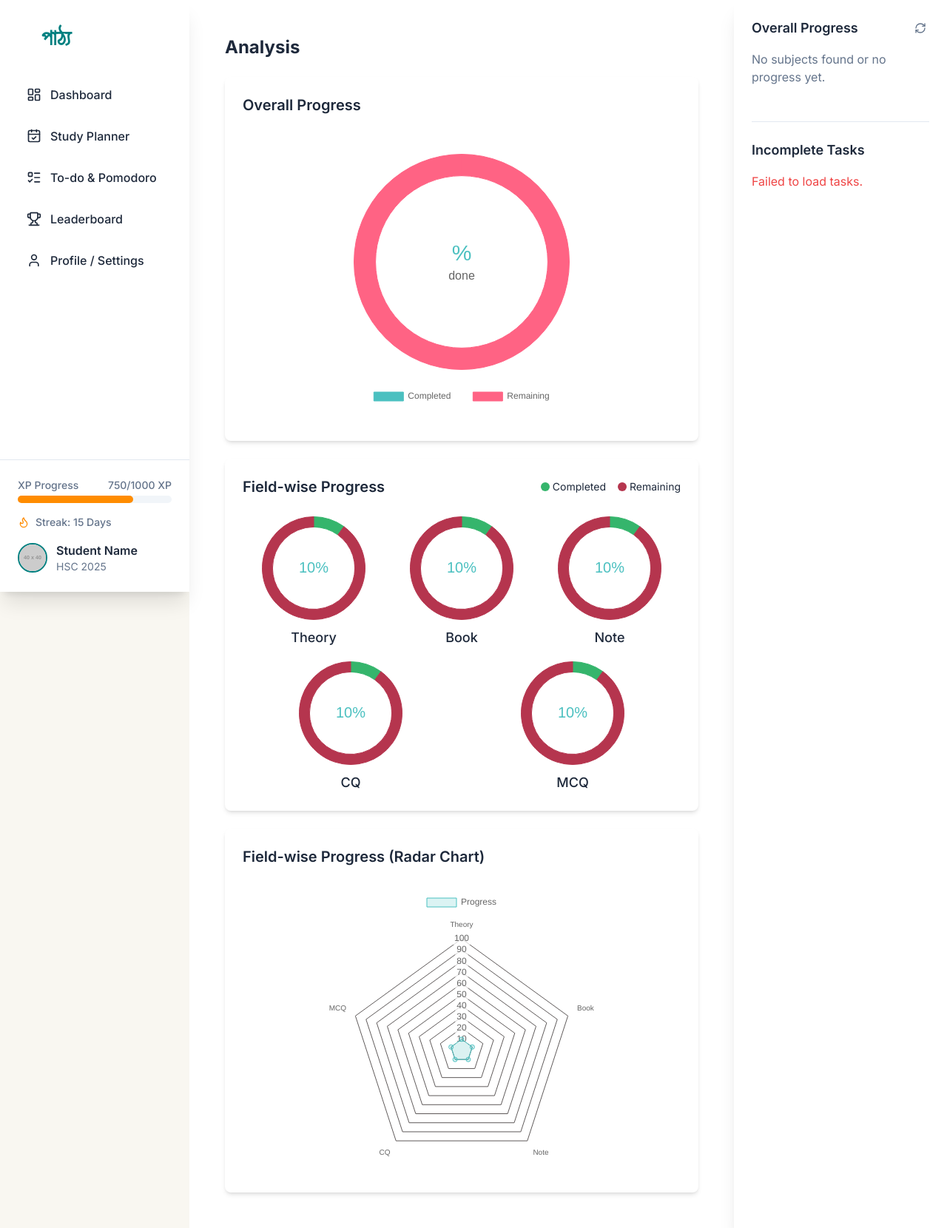
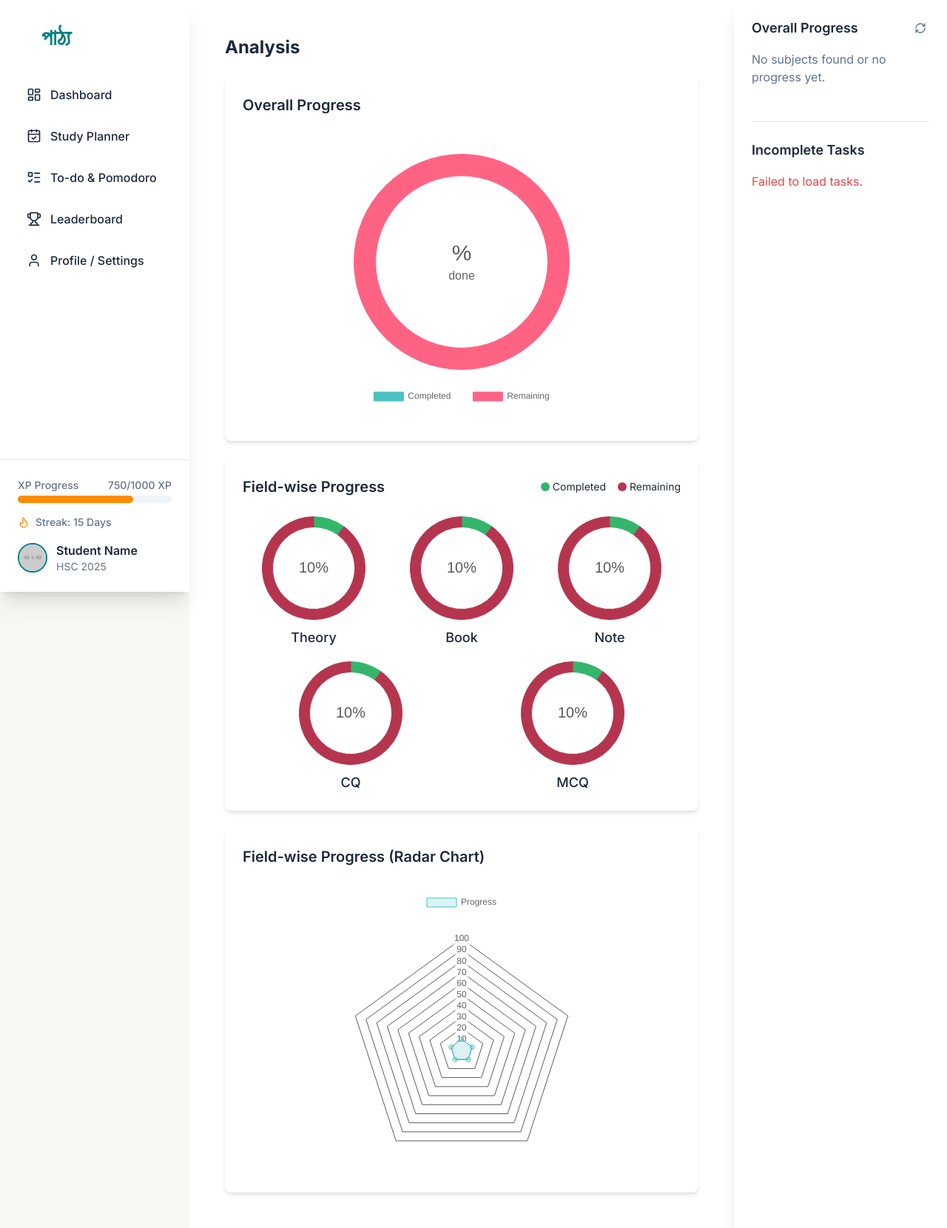
Before and after one commit to tahfimism/pattho, a Django app: template pattho/users/templates/users/analysis.html in a window 1280 px wide. Shown: the whole page at 74% size. Run offline with Django 3.2, Linux system fonts and the light colour scheme; the template is opened without the code that fills it: most values are stand-ins (such as "Sample title", 1, 10 or a date in 2020); grey boxes labelled with a size stand in for pictures from a placeholder-image service; some libraries are stand-ins or nearby versions; some web fonts are replaced.

Commit message:
radar labels white

```diff
--- a/pattho/users/templates/users/analysis.html
+++ b/pattho/users/templates/users/analysis.html
@@ -80,7 +80,7 @@
             const centerY = (chart.chartArea.top + chart.chartArea.bottom) / 2;
 
             ctx.font = '30px sans-serif'; // Normal font weight
-            ctx.fillStyle = 'rgba(75, 192, 192, 1)'; // Normal color
+            ctx.fillStyle = '#5e5959'; // Normal color
             ctx.textAlign = 'center';
             ctx.textBaseline = 'middle';
             ctx.fillText(text, centerX, centerY - 10);
@@ -103,7 +103,7 @@
             const centerY = (chart.chartArea.top + chart.chartArea.bottom) / 2;
 
             ctx.font = '20px sans-serif'; // Smaller font for smaller charts
-            ctx.fillStyle = 'rgba(75, 192, 192, 1)';
+            ctx.fillStyle = '#5e5959';
             ctx.textAlign = 'center';
             ctx.textBaseline = 'middle';
             ctx.fillText(text, centerX, centerY);
@@ -213,7 +213,8 @@
                             color: '#5e5959'
                         },
                         pointLabels: {
-                            backdropColor: 'transparent'
+                            backdropColor: 'transparent',
+                            color: 'white'
                         }
                     }
                 }
```
